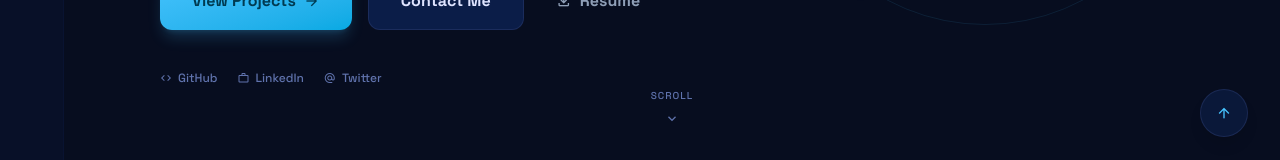
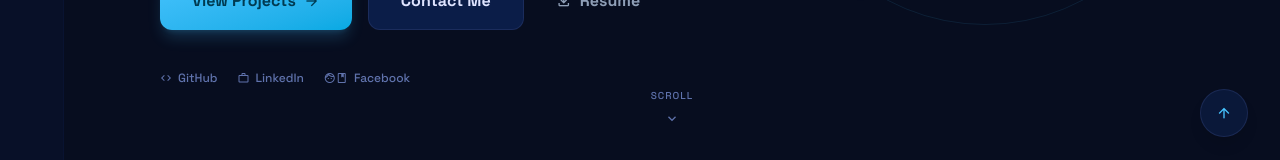
Before and after one commit to gobinda3113/Digital-Resume, a React (Vite) app: page / in a window 1280 px wide. Shown: the part 631-791 px from the top of the page. Built offline with nearby package versions, Linux system fonts and the light colour scheme.

Commit message:
Update all personal details: name, email, social links, and location. Replace John references with Gobinda Adhikari

```diff
--- a/src/App.tsx
+++ b/src/App.tsx
@@ -475,7 +475,7 @@ function HeroSection({ onCTA }: { onCTA: () => void }) {
             {[
               { icon: "code", label: "GitHub" },
               { icon: "work", label: "LinkedIn" },
-              { icon: "alternate_email", label: "Twitter" },
+              { icon: "facebook", label: "Facebook" },
             ].map(({ icon, label }) => (
               <a
                 key={label}
@@ -822,7 +822,7 @@ function GitHubSection() {
 
           <div className={`md:col-span-8 bg-[#0a1839] p-8 rounded-2xl border border-[#32457c]/20 glow-border transition-all duration-700 ${isVisible ? "opacity-100 translate-x-0" : "opacity-0 translate-x-8"}`}>
             <div className="flex justify-between items-center mb-6">
-              <span className="font-label text-sm text-[#47c4ff]">github.com/gobinda-adhikari</span>
+              <span className="font-label text-sm text-[#47c4ff]">github.com/gobinda3113</span>
               <div className="flex items-center gap-3">
                 <div className="flex gap-1">
                   {["bg-[#0a2257]", "bg-[#47c4ff]/20", "bg-[#47c4ff]/55", "bg-[#47c4ff]"].map((c, i) => (
@@ -937,10 +937,11 @@ function ContactSection({ addToast }: { addToast: (msg: string, type: Toast["typ
 
           <div className="space-y-5 pt-4">
             {[
-              { icon: "mail", label: "gobinda.adhikari@gmail.com", href: "mailto:gobinda.adhikari@gmail.com" },
-              { icon: "code", label: "github.com/gobinda-adhikari", href: "#" },
-              { icon: "work", label: "linkedin.com/in/gobinda-adhikari", href: "#" },
-              { icon: "alternate_email", label: "@gobinda_dev", href: "#" },
+              { icon: "mail", label: "gobinda3113@gmail.com", href: "mailto:gobinda3113@gmail.com" },
+              { icon: "code", label: "github.com/gobinda3113", href: "https://github.com/gobinda3113" },
+              { icon: "work", label: "linkedin.com/in/gobinda-adhikari-33bbb2213", href: "https://www.linkedin.com/in/gobinda-adhikari-33bbb2213" },
+              { icon: "facebook", label: "facebook.com/gobinda.adhikari.9634340", href: "https://www.facebook.com/gobinda.adhikari.9634340" },
+              { icon: "location_on", label: "Nepal", href: "#" },
             ].map(({ icon, label, href }) => (
               <a
                 key={label}
@@ -978,7 +979,7 @@ function ContactSection({ addToast }: { addToast: (msg: string, type: Toast["typ
                 </label>
                 <input
                   type="text"
-                  placeholder="John Doe"
+                  placeholder="Gobinda Adhikari"
                   value={form.name}
                   onChange={(e) => setForm({ ...form, name: e.target.value })}
                   className="w-full bg-[#070d1f] border border-[#32457c]/30 focus:border-[#47c4ff] rounded-lg px-4 py-3 text-[#dfe4ff] placeholder:text-[#32457c] font-body text-sm outline-none transition-colors"
@@ -990,7 +991,7 @@ function ContactSection({ addToast }: { addToast: (msg: string, type: Toast["typ
                 </label>
                 <input
                   type="email"
-                  placeholder="john@example.com"
+                  placeholder="gobinda3113@gmail.com"
                   value={form.email}
                   onChange={(e) => setForm({ ...form, email: e.target.value })}
                   className="w-full bg-[#070d1f] border border-[#32457c]/30 focus:border-[#47c4ff] rounded-lg px-4 py-3 text-[#dfe4ff] placeholder:text-[#32457c] font-body text-sm outline-none transition-colors"
@@ -1079,7 +1080,7 @@ function Footer() {
           {[
             { icon: "code", label: "GitHub" },
             { icon: "work", label: "LinkedIn" },
-            { icon: "alternate_email", label: "Twitter" },
+            { icon: "facebook", label: "Facebook" },
             { icon: "mail", label: "Email" },
           ].map(({ icon, label }) => (
             <a
```
Also changed, not shown: 1 other file (tests, documents, lock files or other folders).
